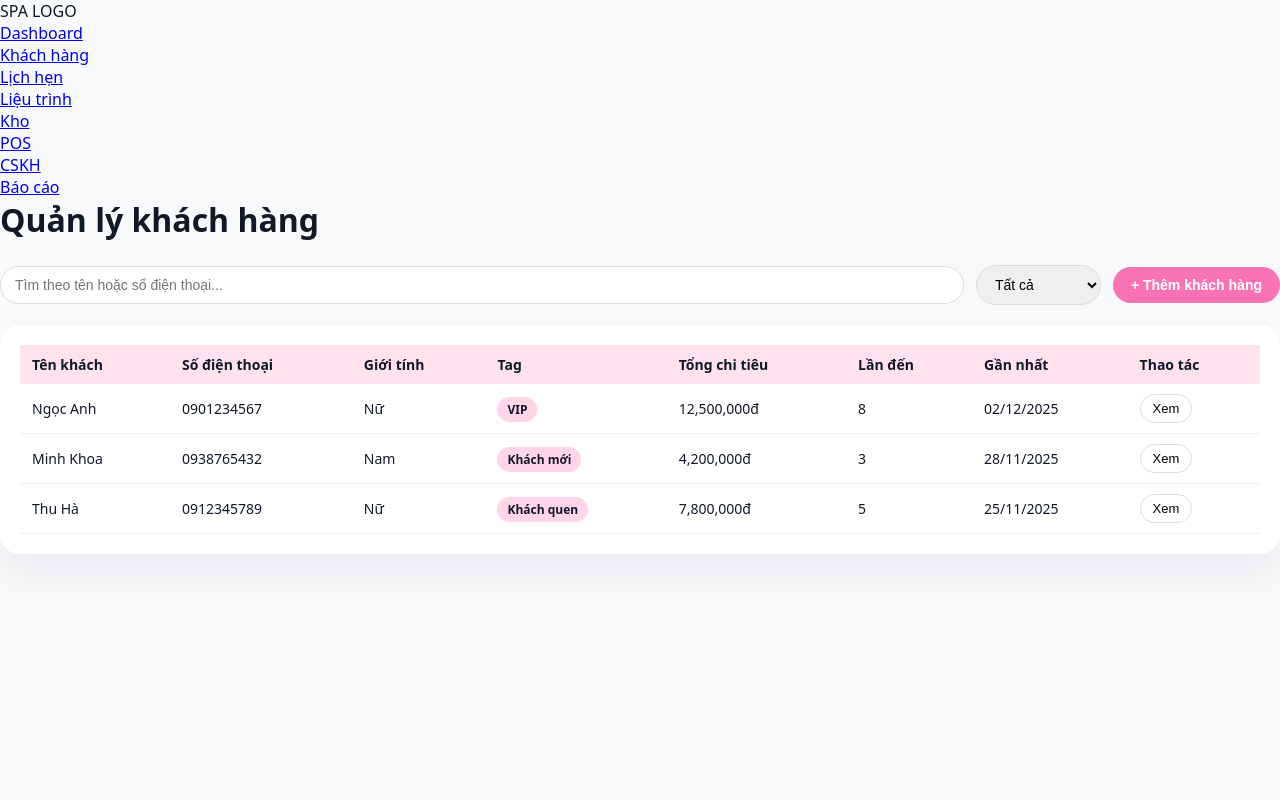
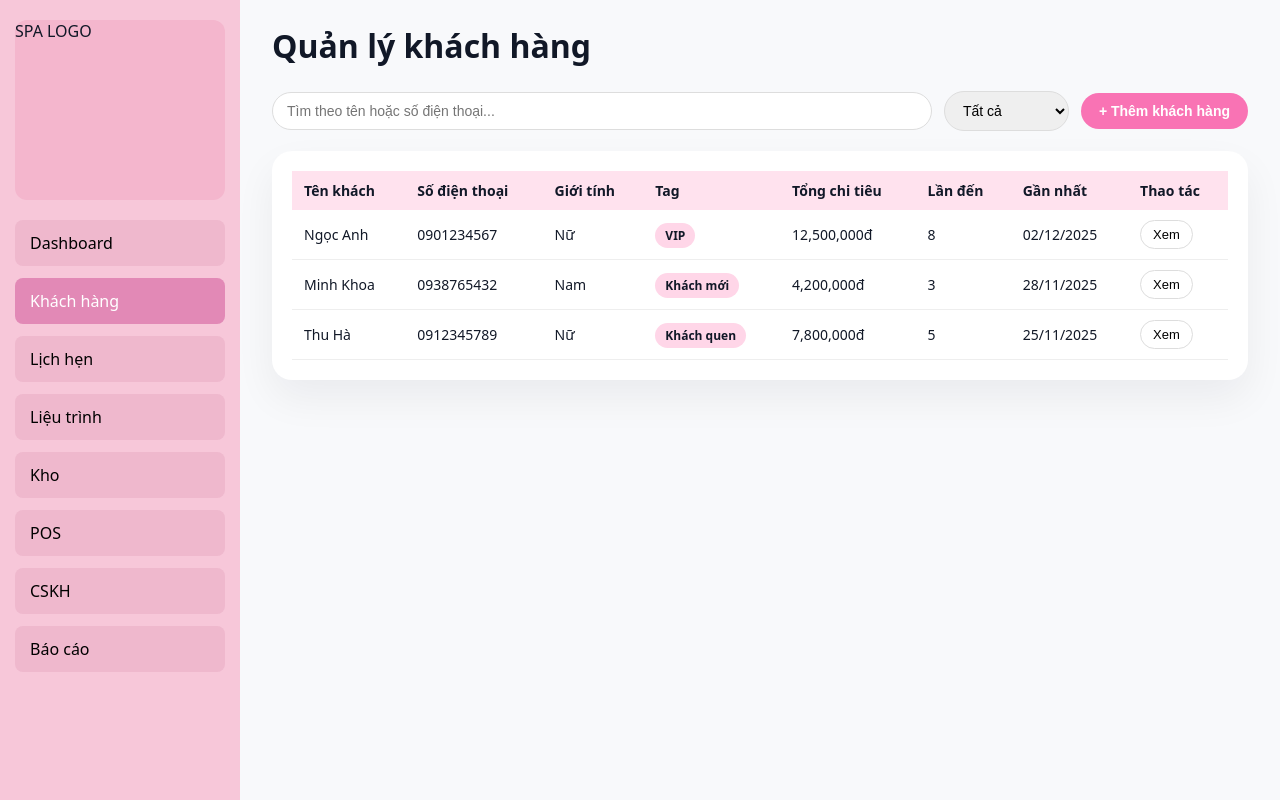
Before and after one commit to conlele0201/erp-spa, a Next.js app: page /khach-hang in a window 1280 px wide. Built offline with nearby package versions, Linux system fonts and the light colour scheme.

Commit message:
Update _app.js

```diff
--- a/pages/_app.js
+++ b/pages/_app.js
@@ -1,8 +1,18 @@
 // pages/_app.js
+import { useRouter } from "next/router";
 import Layout from "../components/Layout";
 import "../styles/globals.css";
+import "../styles/sidebar.css"; // 👈 THÊM DÒNG NÀY ĐỂ ÁP CSS CHO SIDEBAR
 
 function MyApp({ Component, pageProps }) {
+  const router = useRouter();
+
+  // Trang dashboard (/) dùng layout riêng, KHÔNG bọc Layout chung
+  if (router.pathname === "/") {
+    return <Component {...pageProps} />;
+  }
+
+  // Các trang khác (khách hàng, lịch hẹn, ...) bọc trong Layout + sidebar mới
   return (
     <Layout>
       <Component {...pageProps} />
```
